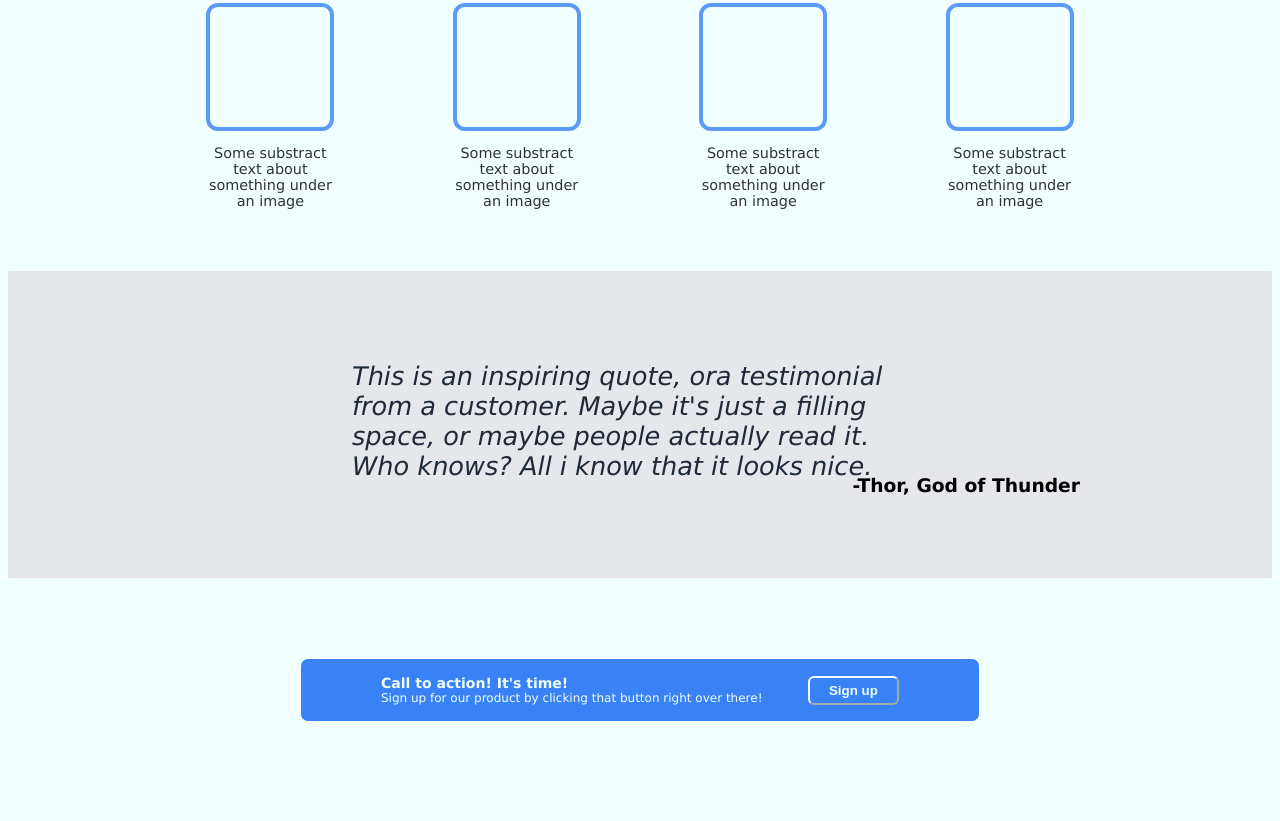
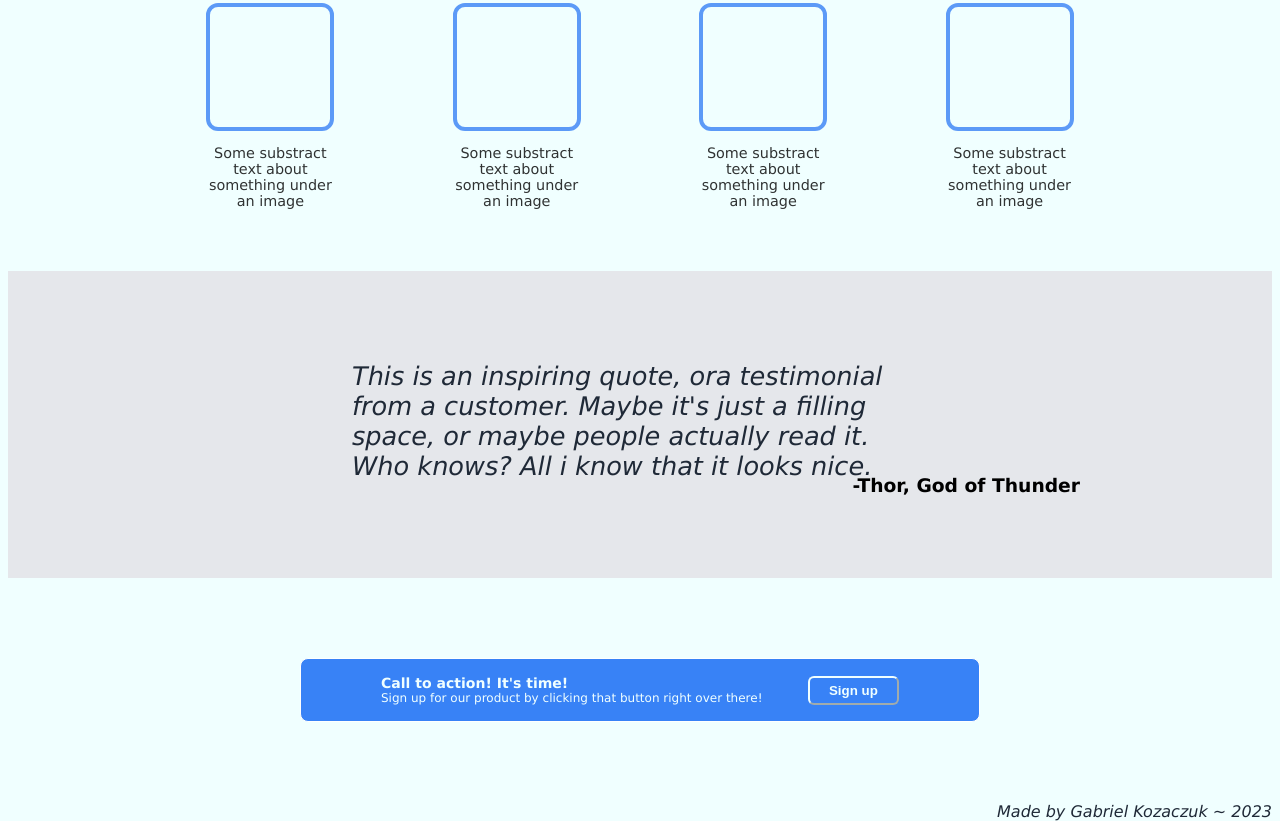
Before and after one commit to Gabro2468/landing-page, a plain HTML site: page index.html in a window 1280 px wide. Shown: the part 482-1303 px from the top of the page. Drawn offline with Linux system fonts and the light colour scheme.

Commit message:
Add footer ~ end

```diff
--- a/index.html
+++ b/index.html
@@ -56,5 +56,8 @@
         </div>
         <button class="advert-button"><strong>Sign up</strong></button>
     </div>
+
+    <footer>Made by Gabriel Kozaczuk ~ 2023</footer>
+
 </body>
 </html>
--- a/styles.css
+++ b/styles.css
@@ -1,6 +1,7 @@
 body{
     background-color: azure;
     font-family:'Lucida Sans', 'Lucida Sans Regular', 'Lucida Grande', 'Lucida Sans Unicode', Geneva, Verdana, sans-serif;
+    margin-bottom: 0;
 }
 
 /* styles for header section */
@@ -178,3 +179,13 @@ body{
     color: #3882f6;
     cursor: pointer;
 }
+
+/* style for footer */
+
+footer {
+    font-size: medium;
+    color: #1f2937;
+    margin-bottom: 0;
+    text-align: end;
+    font-style: italic;
+}
```
